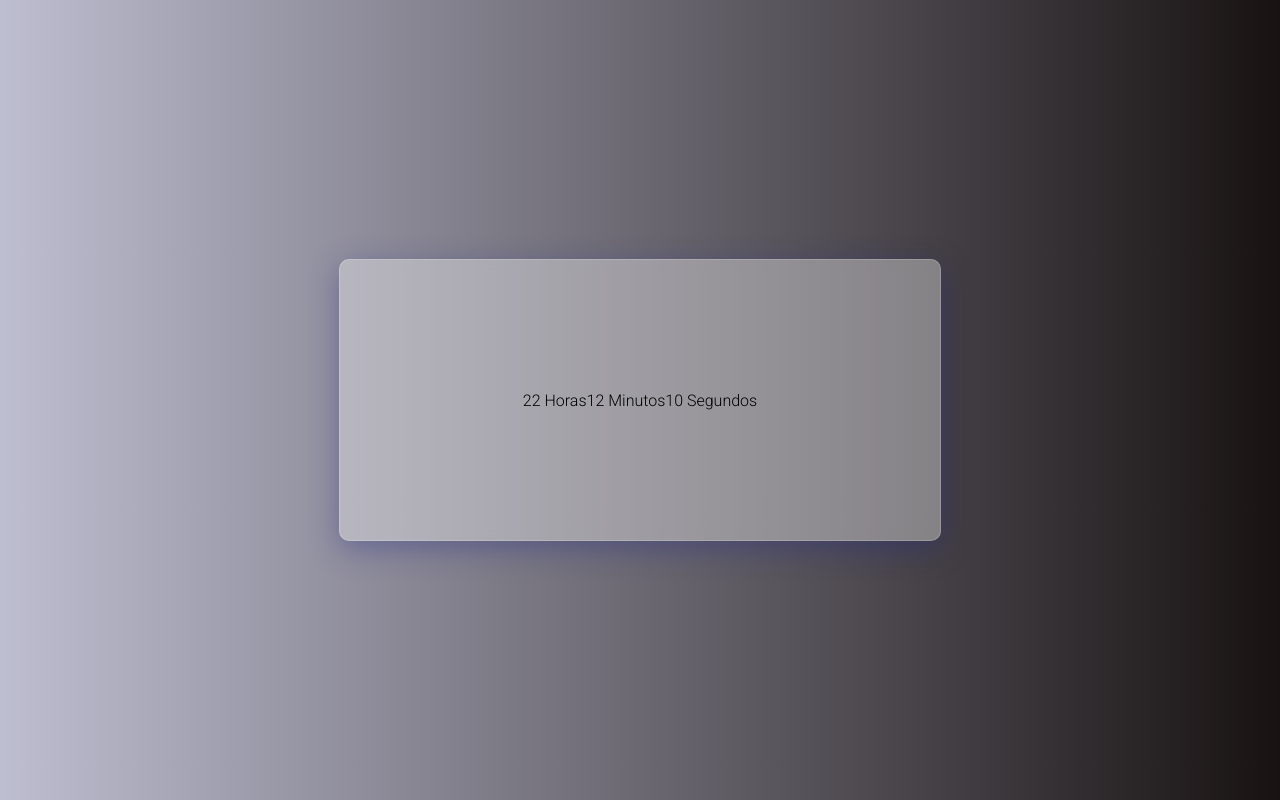
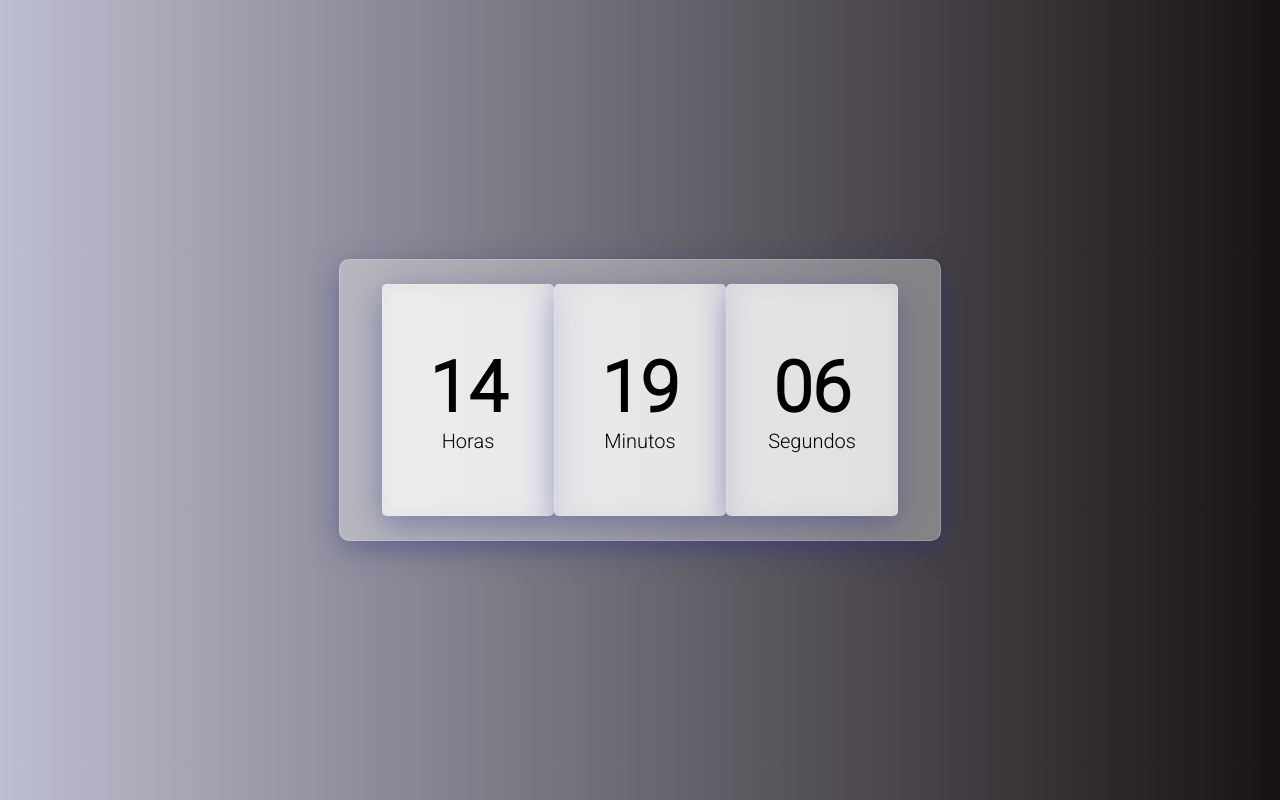
Before and after one commit to SilveiraGustavo/Relogio_Digital, a plain HTML site: page index.html in a window 1280 px wide. Drawn offline with Linux system fonts and the light colour scheme.

Commit message:
Styles
Uma atualização na estilização do projeto.

```diff
--- a/script.js
+++ b/script.js
@@ -0,0 +1,27 @@
+const horas = document.getElementById('hora');
+const minutos = document.getElementById('minuto');
+const segundos = document.getElementById('segundo');
+
+
+const Relogio = setInterval(function time() {
+    let dateToday = new Date();
+
+    let hora = dateToday.getHours();
+    let min = dateToday.getMinutes();
+    let sec = dateToday.getSeconds();
+
+
+    if(hora < 10){
+        hora = '0' + hora
+    }else if(min < 10){
+        min = '0' + min
+    }else if (sec < 10){
+        sec = '0' + sec
+    }
+
+
+
+    horas.textContent = hora;
+    minutos.textContent = min;
+    segundos.textContent = sec;
+})
--- a/styles.css
+++ b/styles.css
@@ -27,3 +27,35 @@ body {
     border-radius: 10px;
     border: 1px solid rgba(255, 255, 255, 0.18);
 }
+
+.relogio-card {
+    display: flex;
+    height: 230px;
+    width: 170px;
+    flex-direction: column;
+    align-items: center;
+    justify-content: center;
+    color: #000;
+    background:rgba(255, 255, 255, 0.61);
+    box-shadow: 0 8px 32px 0 rgba(31, 38, 135, 0.37);
+    backdrop-filter: blur(10px);
+    border-radius: 5px;
+    border: 1px solid rgba(255, 255, 255, 0.18);
+}
+
+.horas {
+    font-weight: bold;
+    font-size: 70px;
+}
+.minutos {
+    font-weight: bold;
+    font-size: 70px;
+}
+.segundos{
+    font-weight: bold;
+    font-size: 70px;
+}
+
+.title {
+    font-size: 20px;
+}
```
Also changed, not shown: 1 other file.
